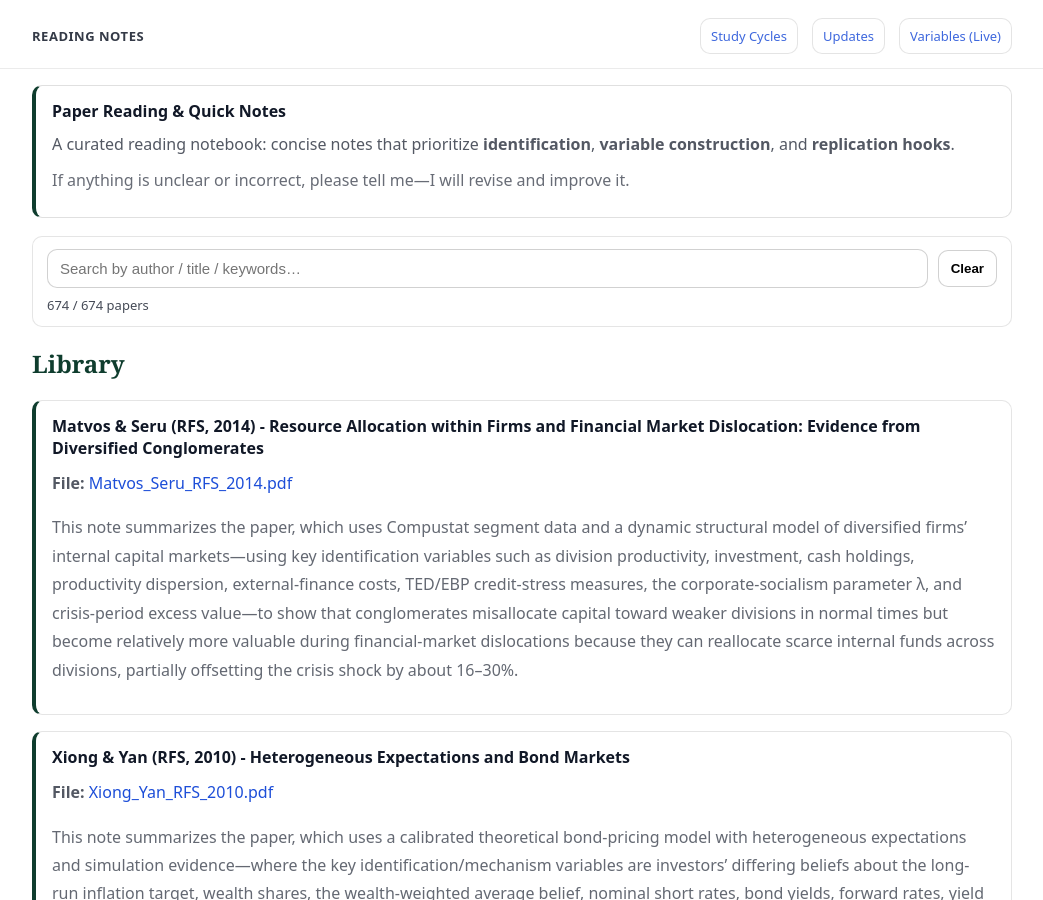
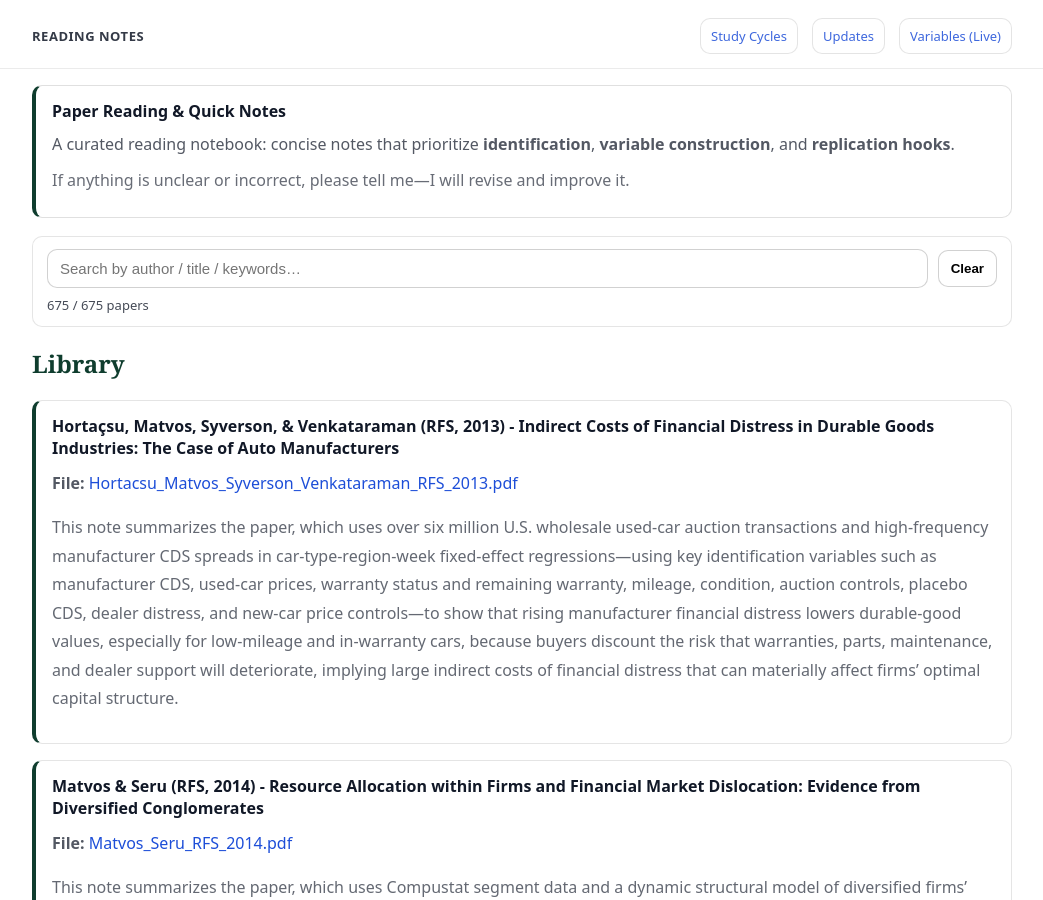
Before and after one commit to yaxinzn/study-archive, a Jekyll site: the page built from reading/index.md, in a window 1280 px wide and 900 px high. Shown: the whole window, without its empty margins (118-1161 px from the left). Built offline with Jekyll 4.4.1, drawn with Linux system fonts in a browser that asks for light colours.

Commit message:
Reading: add/update Hortacsu_Matvos_Syverson_Venkataraman_RFS_2013.pdf

```diff
--- a/_data/reading.yml
+++ b/_data/reading.yml
@@ -1,3 +1,7 @@
+- title: "Hortaçsu, Matvos, Syverson, & Venkataraman (RFS, 2013) - Indirect Costs of Financial Distress in Durable Goods Industries: The Case of Auto Manufacturers"
+  file: "Hortacsu_Matvos_Syverson_Venkataraman_RFS_2013.pdf"
+  desc: "This note summarizes the paper, which uses over six million U.S. wholesale used-car auction transactions and high-frequency manufacturer CDS spreads in car-type-region-week fixed-effect regressions—using key identification variables such as manufacturer CDS, used-car prices, warranty status and remaining warranty, mileage, condition, auction controls, placebo CDS, dealer distress, and new-car price controls—to show that rising manufacturer financial distress lowers durable-good values, especially for low-mileage and in-warranty cars, because buyers discount the risk that warranties, parts, maintenance, and dealer support will deteriorate, implying large indirect costs of financial distress that can materially affect firms’ optimal capital structure."
+
 - title: "Matvos & Seru (RFS, 2014) - Resource Allocation within Firms and Financial Market Dislocation: Evidence from Diversified Conglomerates"
   file: "Matvos_Seru_RFS_2014.pdf"
   desc: "This note summarizes the paper, which uses Compustat segment data and a dynamic structural model of diversified firms’ internal capital markets—using key identification variables such as division productivity, investment, cash holdings, productivity dispersion, external-finance costs, TED/EBP credit-stress measures, the corporate-socialism parameter λ, and crisis-period excess value—to show that conglomerates misallocate capital toward weaker divisions in normal times but become relatively more valuable during financial-market dislocations because they can reallocate scarce internal funds across divisions, partially offsetting the crisis shock by about 16–30%."
```
Also changed, not shown: 1 other file.
